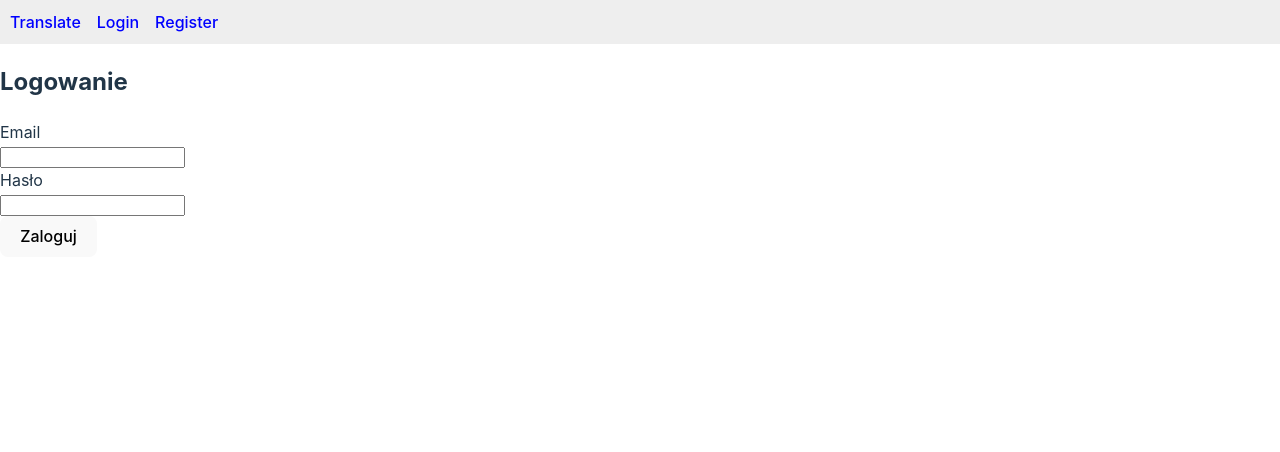
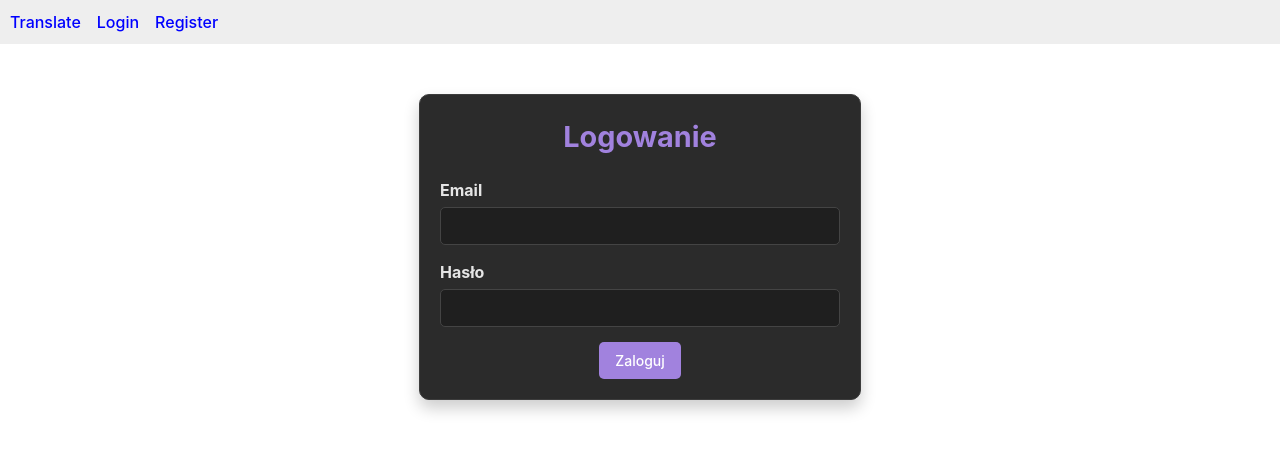
Before and after one commit to Pszemo888/Translator_v2-app, a React (Vite) app: page /login in a window 1280 px wide. Shown: the top 452 px of the page. Built offline with nearby package versions, Linux system fonts and the light colour scheme.

Commit message:
walidacja, style logowania rejrestracji

```diff
--- a/src/pages/LoginPage.tsx
+++ b/src/pages/LoginPage.tsx
@@ -4,7 +4,7 @@ import { useNavigate } from "react-router-dom";
 import { loginUser, saveToken, saveCurrentUser } from "../services/authService";
 import { useAuth } from "../context/AuthContext";
 import { AxiosError } from "axios";
-
+import "../styles/authForm.css"
 
 export  function LoginPage() {
   const navigate = useNavigate();
@@ -56,13 +56,12 @@ export  function LoginPage() {
     }
   };
 
-  return (
-    <div className="card">
+ return (
+    <div className="auth-card">
       <h2>Logowanie</h2>
-      <form onSubmit={handleLogin}>
-        <div>
+      <form className="auth-form" onSubmit={handleLogin}>
+        <div className="form-group">
           <label htmlFor="email">Email</label>
-          <br />
           <input
             id="email"
             type="email"
@@ -72,9 +71,8 @@ export  function LoginPage() {
           />
         </div>
 
-        <div>
+        <div className="form-group">
           <label htmlFor="password">Hasło</label>
-          <br />
           <input
             id="password"
             type="password"
--- a/src/pages/RegisterPage.tsx
+++ b/src/pages/RegisterPage.tsx
@@ -6,6 +6,7 @@ import {
   UserRegistrationRequest,
   UserRegistrationResponse,
 } from "../models/user.models";
+import "../styles/authForm.css"
 
 export function RegisterPage() {
   const navigate = useNavigate();
@@ -23,6 +24,10 @@ export function RegisterPage() {
     e.preventDefault();
     setErrorMessage("");
     setSuccessMessage("");
+
+    if (!validateForm()) {
+      return; // jeśli walidacja nie przeszła, przerywamy
+    }
 
     const payload: UserRegistrationRequest = {
       username,
@@ -47,13 +52,34 @@ export function RegisterPage() {
     }
   };
 
+ // Funkcja walidacji - zwraca true / false
+ const validateForm = (): boolean => {
+
+  if (username.trim().length < 3) {
+    setErrorMessage("Username must have at least 3 characters.");
+    return false;
+  }
+
+  if (!email.includes("@") || !email.includes(".")) {
+    setErrorMessage("Email musi zawierać znak @ i domenę (np. .pl, .com).");
+    return false;
+  }
+
+  if (password.length < 6) {
+    setErrorMessage("Password must be at least 6 characters long.");
+    return false;
+  }
+
+  return true; // jeśli wszystko ok, zwracamy true
+};
+
+
   return (
-    <div className="card">
-      <h2>Register</h2>
-      <form onSubmit={handleRegister}>
-        <div>
+    <div className="auth-card">
+      <h2>Rejestracja</h2>
+      <form className="auth-form" onSubmit={handleRegister}>
+        <div className="form-group">
           <label htmlFor="username">Username</label>
-          <br />
           <input
             id="username"
             type="text"
@@ -63,9 +89,8 @@ export function RegisterPage() {
           />
         </div>
 
-        <div>
+        <div className="form-group">
           <label htmlFor="email">Email</label>
-          <br />
           <input
             id="email"
             type="email"
@@ -75,15 +100,13 @@ export function RegisterPage() {
           />
         </div>
 
-        <div>
+        <div className="form-group">
           <label htmlFor="password">Password</label>
-          <br />
           <input
             id="password"
             type="password"
             value={password}
             onChange={(e) => setPassword(e.target.value)}
-            // ewentualnie walidacje
             required
           />
         </div>
@@ -91,7 +114,7 @@ export function RegisterPage() {
         {successMessage && <div className="success">{successMessage}</div>}
         {errorMessage && <div className="error">{errorMessage}</div>}
 
-        <button type="submit">Register</button>
+        <button type="submit">Zarejestruj</button>
       </form>
     </div>
   );
--- /dev/null
+++ b/src/styles/authForm.css
@@ -0,0 +1,94 @@
+/* Główny kontener karty */
+.auth-card {
+    background-color: #2b2b2b;   /* ciemny kolor tła */
+    border: 1px solid #3c3c3c;
+    border-radius: 10px;
+    padding: 20px;
+    max-width: 400px;           /* szerokość karty */
+    margin: 50px auto;          /* wyśrodkowanie */
+    box-shadow: 0 8px 16px rgba(0, 0, 0, 0.2);
+  }
+
+  /* Tytuł karty (np. Logowanie, Rejestracja) */
+  .auth-card h2 {
+    margin-top: 0;
+    margin-bottom: 20px;
+    text-align: center;
+    color: #a182de;             /* fiolet */
+    font-size: 1.8rem;
+  }
+
+  /* Formularz */
+  .auth-form {
+    display: flex;
+    flex-direction: column;
+    gap: 15px;
+  }
+
+  /* Każde pole (etykieta + input) w osobnym wierszu */
+  .form-group {
+    display: flex;
+    flex-direction: column;
+    gap: 5px;
+  }
+
+  /* Etykiety */
+  .form-group label {
+    font-weight: bold;
+    color: #e5e5e5;
+  }
+
+  /* Pola wejściowe */
+  .form-group input[type="text"],
+  .form-group input[type="email"],
+  .form-group input[type="password"] {
+    padding: 10px;
+    font-size: 14px;
+    background-color: #1f1f1f;
+    color: #e5e5e5;
+    border: 1px solid #444;
+    border-radius: 5px;
+    outline: none;
+    transition: border-color 0.3s, box-shadow 0.3s;
+  }
+
+  /* Podświetlenie pola wejściowego */
+  .form-group input[type="text"]:focus,
+  .form-group input[type="email"]:focus,
+  .form-group input[type="password"]:focus {
+    border-color: #a182de;
+    box-shadow: 0 0 5px #a182de;
+  }
+
+  /* Przycisk */
+  .auth-form button[type="submit"] {
+    align-self: center;          /* wyśrodkuj przycisk */
+    background-color: #a182de;
+    color: #ffffff;
+    border: none;
+    border-radius: 5px;
+    padding: 10px 16px;
+    font-size: 14px;
+    cursor: pointer;
+    transition: background-color 0.3s;
+  }
+
+  /* Hover przycisku */
+  .auth-form button[type="submit"]:hover {
+    background-color: #8f69c4;
+  }
+
+  /* Komunikaty sukcesu i błędu */
+  .success {
+    color: #4ade80;   /* zielony */
+    margin-top: 5px;
+    text-align: center;
+    font-weight: bold;
+  }
+
+  .error {
+    color: #f87171;   /* czerwony */
+    margin-top: 5px;
+    text-align: center;
+    font-weight: bold;
+  }
```
